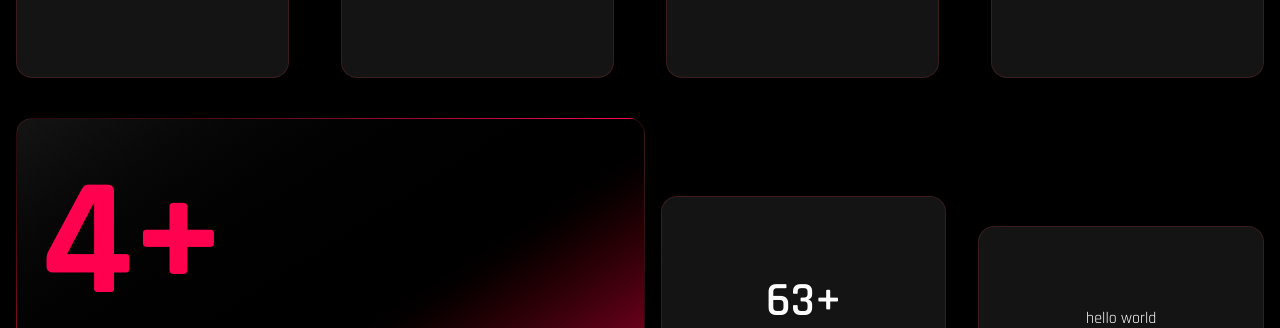
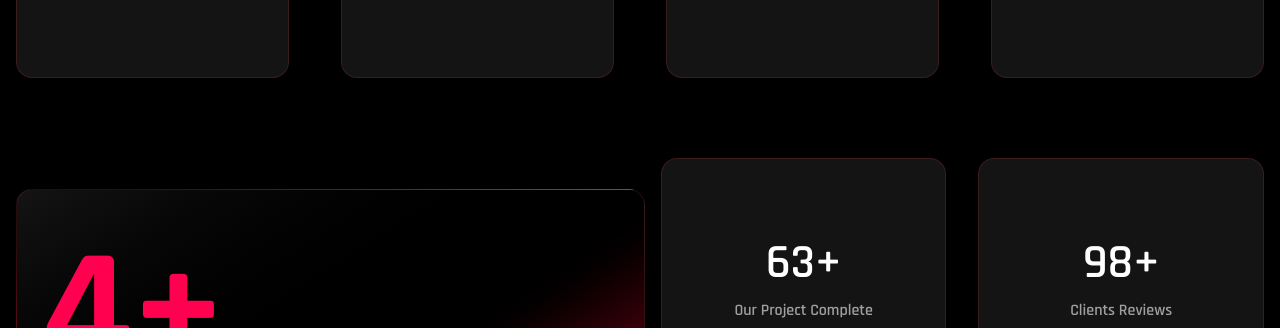
Before and after one commit to PopoolaHakeem/muffins-portfolio, a plain HTML site: page index.html in a window 1280 px wide. Shown: the part 624-952 px from the top of the page. Drawn offline with nearby package versions, Linux system fonts and the light colour scheme.

Commit message:
Hero Adjustment

```diff
--- a/index.html
+++ b/index.html
@@ -434,18 +434,24 @@
                         63+
                     </p>
                     <p class="text-[16px] font-semibold text-[#9F9F9F]">
-                        Our Project Completed
+                        Our Project Complete
                     </p>
                 </div>
 
                 <div class="bg-[#141414] border border-[#ff494a29] w-full border border-[#ff494a29] rounded-2xl flex flex-col justify-center items-center h-auto py-20 px-10 space-y-3">
-                    hello world
+                    <p class="text-5xl font-semibold">
+                        98+
+                    </p>
+                    <p class="text-[16px] font-semibold text-[#9F9F9F]">
+                        Clients Reviews
+                    </p>
                 </div>
-                <!-- <p class="bg-[#141414] border border-[#ff494a29] w-full border border-[#ff494a29] rounded-2xl flex flex-col justify-center items-center h-auto py-20 px-10 space-y-3">
+
+                <p class="bg-[#141414] border border-[#ff494a29] w-full border border-[#ff494a29] rounded-2xl flex flex-col justify-center items-center h-auto py-20 px-10 space-y-3">
                     hello world
                 </p>
 
-                <p class="bg-[#141414] border border-[#ff494a29] w-full border border-[#ff494a29] rounded-2xl flex flex-col justify-center items-center h-auto py-20 px-10 space-y-3">
+                <!-- <p class="bg-[#141414] border border-[#ff494a29] w-full border border-[#ff494a29] rounded-2xl flex flex-col justify-center items-center h-auto py-20 px-10 space-y-3">
                     hello world
                 </p> -->
 
```
